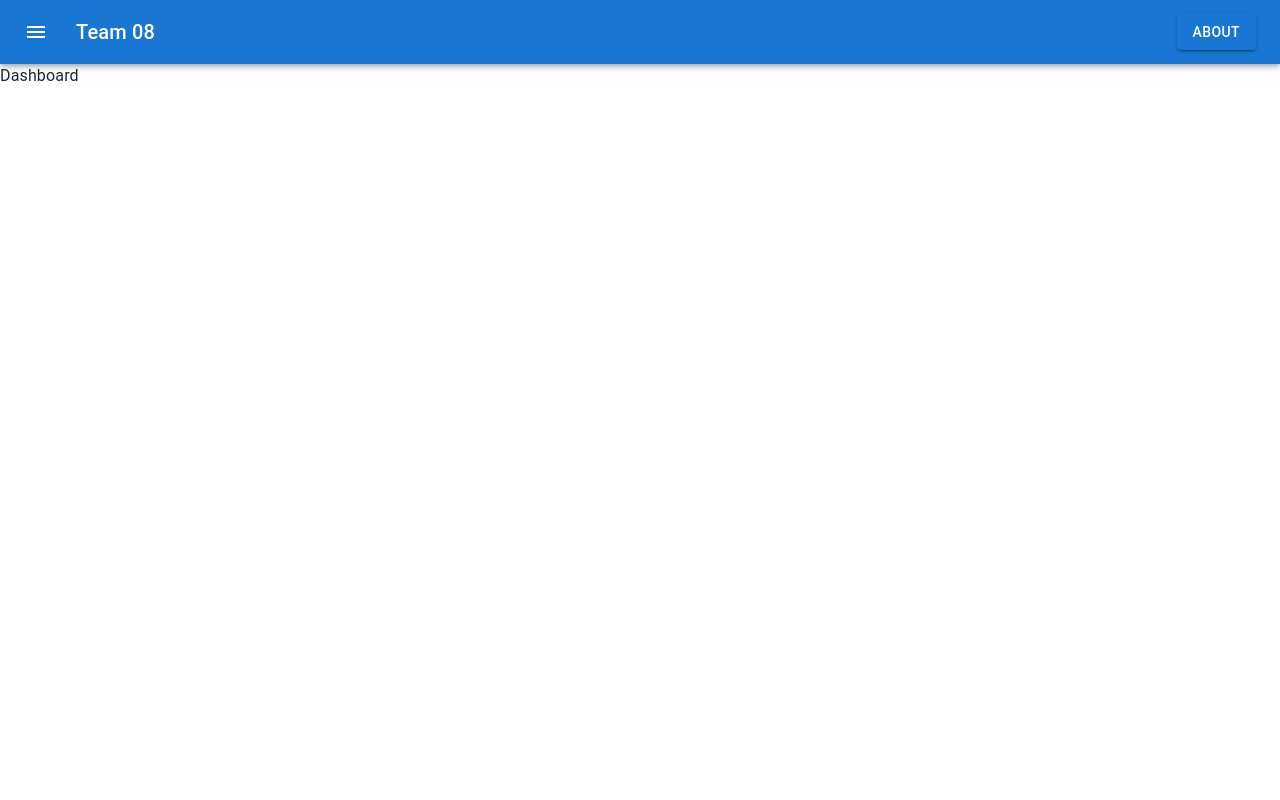
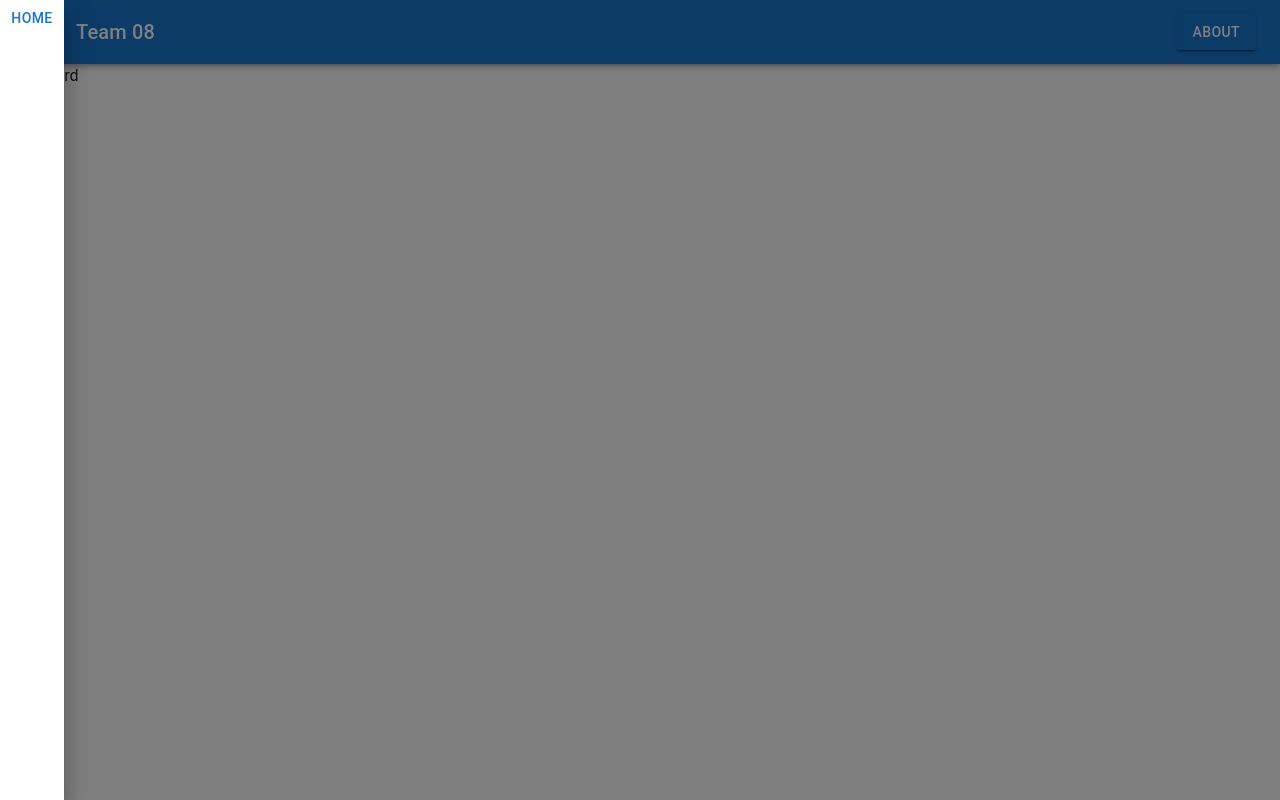
Before and after one commit to Harrison-Holt/The-Good-Driver-Program, a React (Vite) app in the folder frontend/: page / in a window 1280 px wide. Both pictures are taken after a click on the button "menu". Built offline with nearby package versions, Linux system fonts and the light colour scheme.

Commit message:
Added a sidebar for improved navigation

```diff
--- a/frontend/src/components/Navibar/index.tsx
+++ b/frontend/src/components/Navibar/index.tsx
@@ -1,23 +1,15 @@
-import { AppBar, Typography, Button, Toolbar, IconButton, Box } from "@mui/material"
-import MenuIcon from '@mui/icons-material/Menu';
+import { AppBar, Typography, Button, Toolbar, Box } from "@mui/material"
 import { useNavigate} from "react-router-dom";
+import Sidebar from "../Sidebar";
 
-const Navibar = () => {
+const Navibar: React.FC = () => {
     const nav = useNavigate();
 
     return (
         <Box sx={{ flexGrow: 1 }}>
             <AppBar position="static">
                 <Toolbar>
-                    <IconButton
-                        size="large"
-                        edge="start"
-                        color="inherit"
-                        aria-label="menu"
-                        sx={{ mr: 2 }}
-                    >
-                        <MenuIcon />
-                    </IconButton>
+                    <Sidebar/>
                     <Typography
                         variant="h6"
                         component="div"
--- /dev/null
+++ b/frontend/src/components/Sidebar/index.tsx
@@ -0,0 +1,37 @@
+import { Drawer, Button, IconButton} from "@mui/material"
+import MenuIcon from '@mui/icons-material/Menu';
+import { useNavigate} from "react-router-dom";
+import { useState } from "react";
+
+const Sidebar: React.FC = () => {
+    const [open, setOpen] = useState(false);
+    const nav = useNavigate();
+
+    return (
+        <>
+            <IconButton
+                size="large"
+                edge="start"
+                color="inherit"
+                aria-label="menu"
+                sx={{ mr: 2 }}
+                onClick={() => {setOpen(true)}}
+            >
+                <MenuIcon />
+            </IconButton>
+            <Drawer
+                open={open}
+                onClose={() => {setOpen(false)}}
+            >
+                {/* TODO: Replace with a list of pages which the user can navigate to */}
+                <Button
+                    onClick={() => {nav("/")}}
+                >
+                    Home
+                </Button>
+            </Drawer>
+        </>
+    )
+}
+
+export default Sidebar;
```
